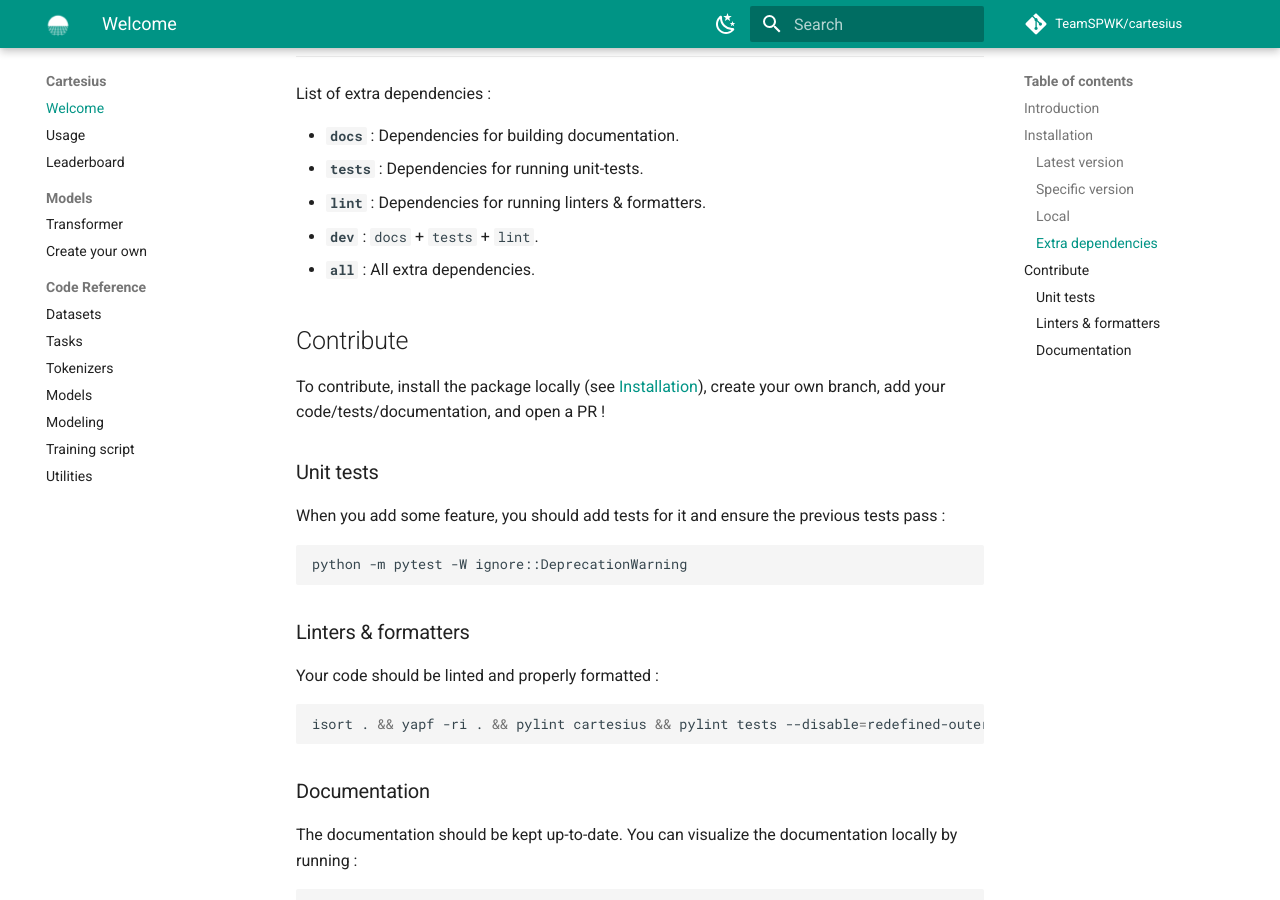
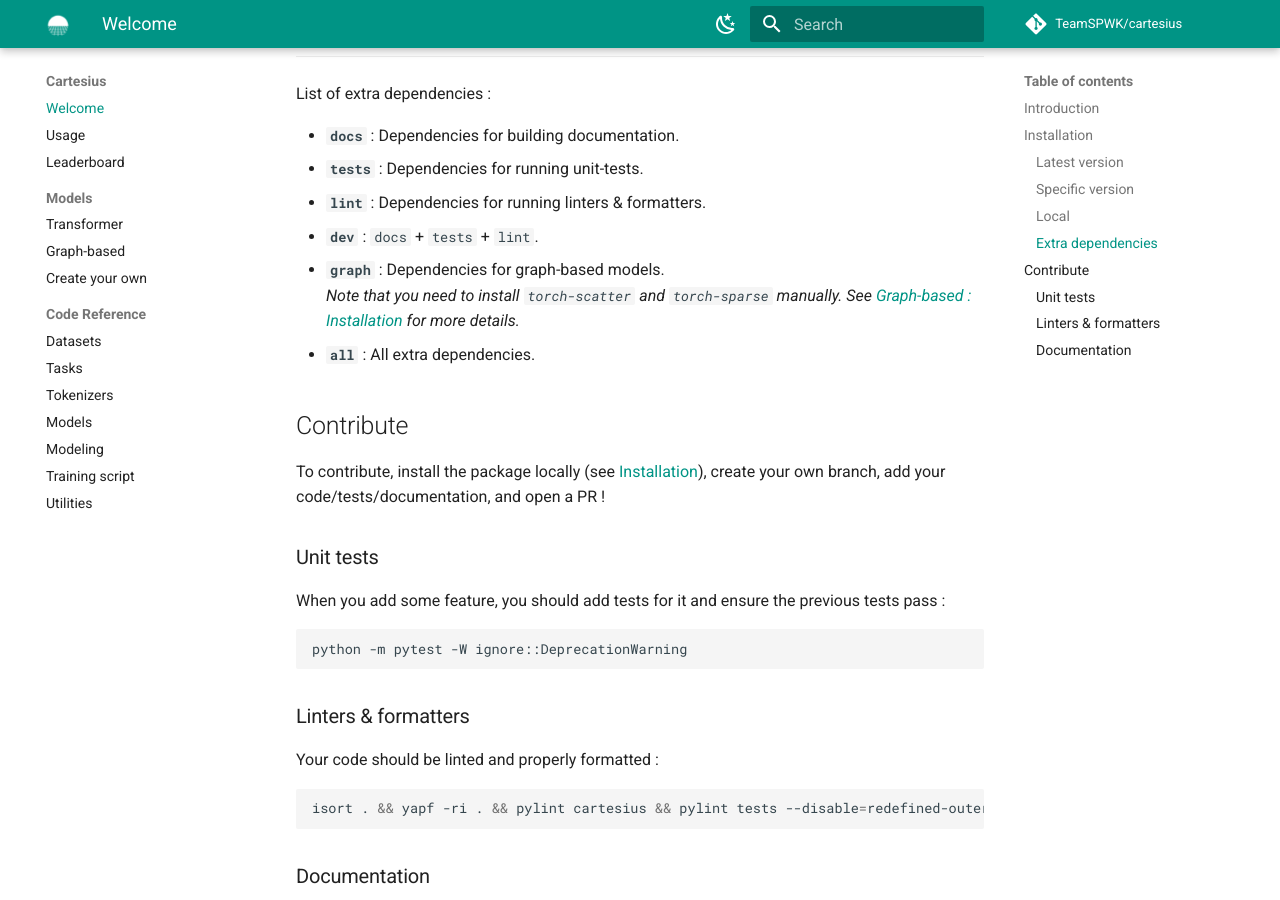
Before and after one commit to TeamSPWK/cartesius, an MkDocs documentation site: the page built from docs/index.md, in a window 1280 px wide and 900 px high, scrolled down 1400 px. Built offline with MkDocs 1.6.1 and Material for MkDocs 9.7.7, drawn with Linux system fonts in a browser that asks for light colours; comment, search, counter and statistics services are not loaded.

```diff
--- a/docs/index.md
+++ b/docs/index.md
@@ -64,6 +64,8 @@ List of extra dependencies :
 * **`tests`** : Dependencies for running unit-tests.
 * **`lint`** : Dependencies for running linters & formatters.
 * **`dev`** : `docs` + `tests` + `lint`.
+* **`graph`** : Dependencies for graph-based models.
+_Note that you need to install `torch-scatter` and `torch-sparse` manually. See [Graph-based : Installation](models/graph.md#installation) for more details._
 * **`all`** : All extra dependencies.
 
 ## Contribute
--- a/mkdocs.yml
+++ b/mkdocs.yml
@@ -38,6 +38,7 @@ nav:
   - "leaderboard.md"
   - Models:
     - "models/transformer.md"
+    - "models/graph.md"
     - "models/contribute.md"
   - Code Reference:
     - "code_ref/data.md"
```
Also changed, not shown: docs/code_ref/models.md (+8 -0 lines), docs/models/graph.md (added, +31 -0 lines), docs/img/graph1.svg (added), docs/img/tokenizer2.svg (added).
